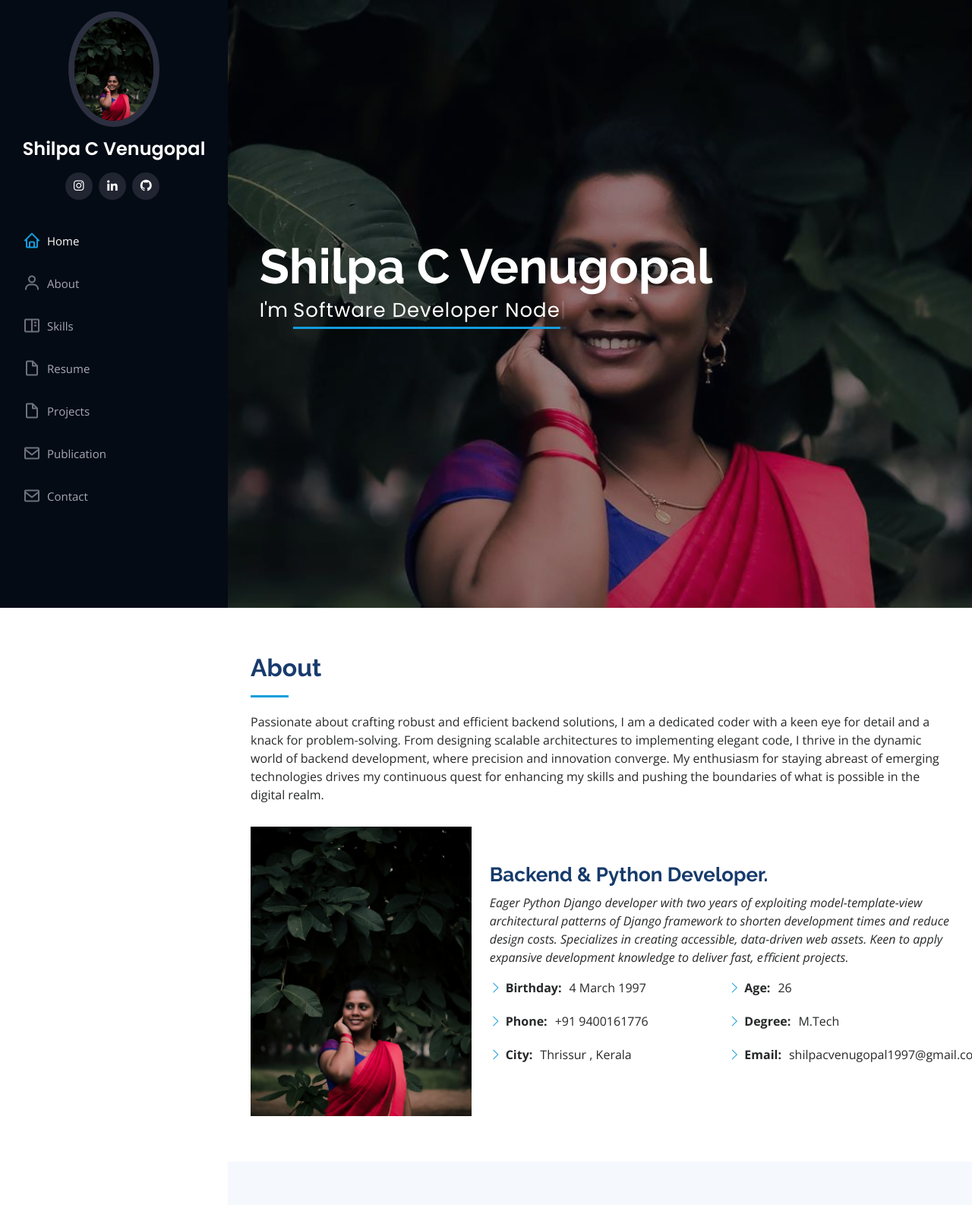
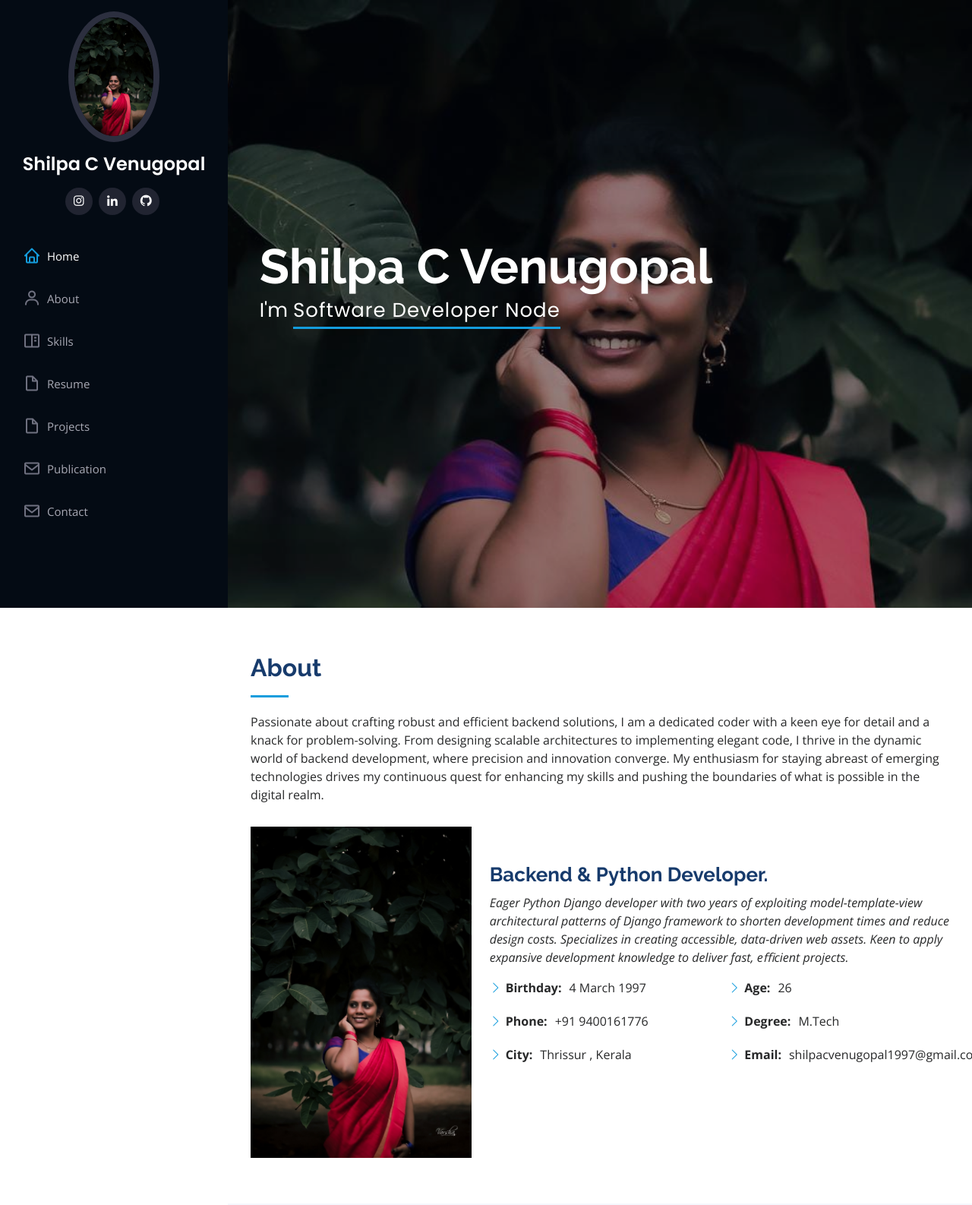
Before and after one commit to shilpacvenugopal/github.io, a plain HTML site: page index.html in a window 1280 px wide. Shown: the top 1586 px of the page at 76% size. Drawn offline with nearby package versions, Linux system fonts and the light colour scheme.

```diff
--- a/index.html
+++ b/index.html
@@ -45,7 +45,7 @@
     <div class="d-flex flex-column">
 
       <div class="profile">
-        <img src="assets/img/shilpa.jpeg" alt="" class="img-fluid rounded-circle">
+        <img src="assets/img/shilpa.jpg" alt="" class="img-fluid rounded-circle">
         <h1 class="text-light"><a href="index.html">Shilpa C Venugopal</a></h1>
         <div class="social-links mt-3 text-center">
           <!-- <a href="https://www.facebook.com/anojoseph.joseph/" class="facebook"><i class="bx bxl-facebook"></i></a> -->
@@ -96,7 +96,7 @@
 
         <div class="row">
           <div class="col-lg-4" data-aos="fade-right">
-            <img src="assets/img/shilpa.jpeg" class="img-fluid" alt="">
+            <img src="assets/img/shilpa.jpg" class="img-fluid" alt="">
           </div>
           <div class="col-lg-8 pt-4 pt-lg-0 content" data-aos="fade-left">
             <br><br>
```
Also changed, not shown: assets/img/shilpa.jpg (added).
